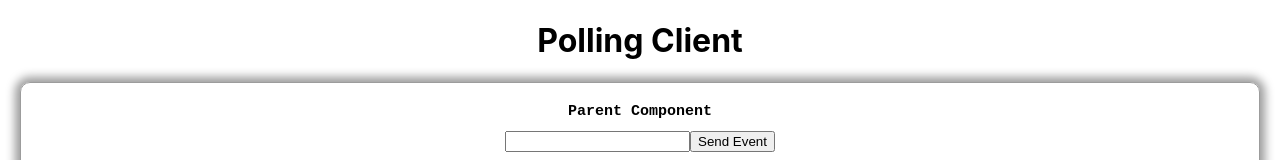
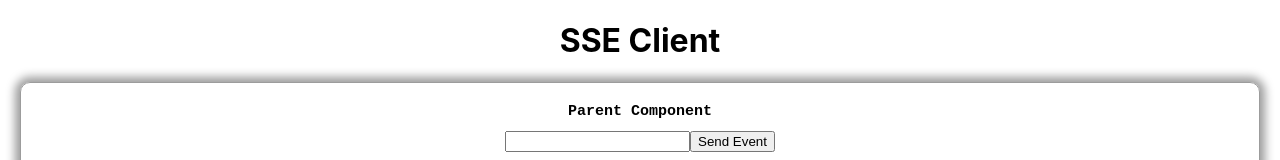
Before and after one commit to Code-Crash/polling-client, a React (Create React App) app: page / in a window 1280 px wide. Shown: the top 160 px of the page. Built offline with nearby package versions, Linux system fonts and the light colour scheme; no server answers.

Commit message:
fix name

```diff
--- a/src/App.js
+++ b/src/App.js
@@ -15,7 +15,7 @@ function App() {
   return (
     <EventEmitterProvider>
       <div className="App">
-        <h1>{process.env.REACT_APP_TITLE || 'Polling Client'}</h1>
+        <h1>{process.env.REACT_APP_TITLE || 'SSE Client'}</h1>
         <ParentComponent clientId={clientId} />
       </div>
     </EventEmitterProvider>
```
Also changed, not shown: 1 other file (tests, documents, lock files or other folders).
